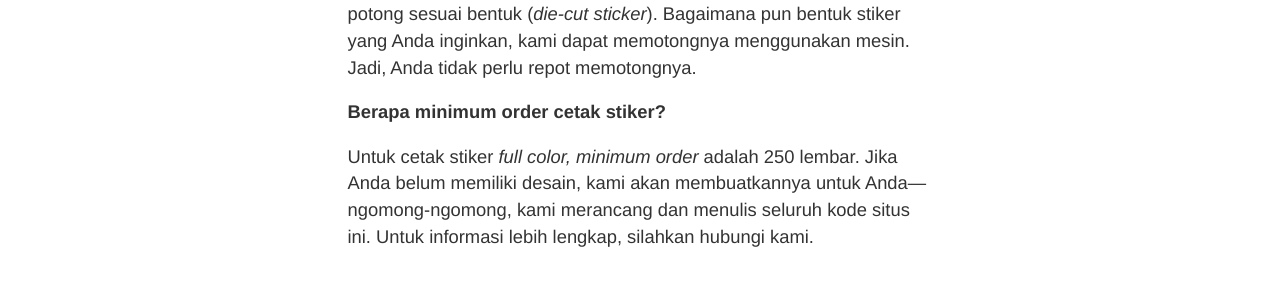
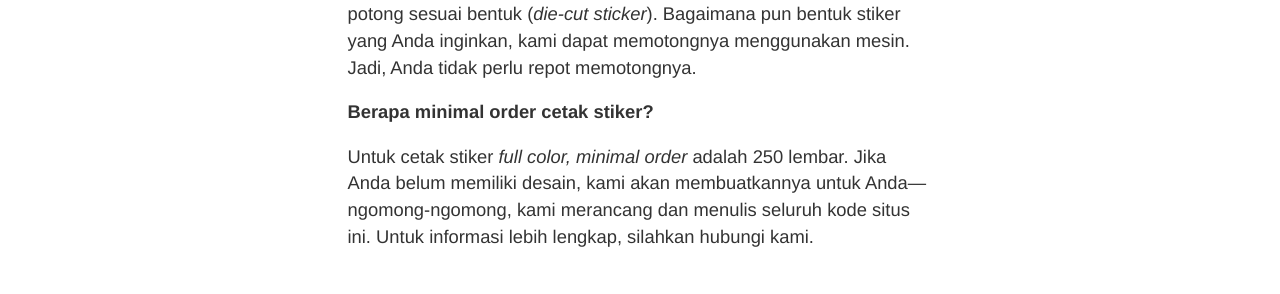
Before and after one commit to tertanda/kursif.github.io, a Jekyll site: the page built from artikel/_posts/2017-01-09-cetak-stiker-full-color.md, in a window 1280 px wide and 900 px high, scrolled down 1256 px. Shown: the part 159-453 px from the top of the window. Built offline with Jekyll 4.4.1, drawn with Linux system fonts in a browser that asks for light colours; a script that is not in the unit is left out.

Commit message:
Memperbarui artikel.

```diff
--- a/artikel/_posts/2017-01-09-cetak-stiker-full-color.md
+++ b/artikel/_posts/2017-01-09-cetak-stiker-full-color.md
@@ -26,6 +26,6 @@
 
 Ya, daftar harga di atas sudah termasuk biaya cetak stiker *full color* dan potong sesuai bentuk (*die-cut sticker*). Bagaimana pun bentuk stiker yang Anda inginkan, kami dapat memotongnya menggunakan mesin. Jadi, Anda tidak perlu repot memotongnya.
 
-**Berapa minimum order cetak stiker?**
+**Berapa minimal order cetak stiker?**
 
-Untuk cetak stiker *full color,* *minimum order* adalah 250 lembar. Jika Anda belum memiliki desain, kami akan membuatkannya untuk Anda—ngomong-ngomong, kami merancang dan menulis seluruh kode situs ini. Untuk informasi lebih lengkap, silahkan hubungi kami.
+Untuk cetak stiker *full color,* *minimal order* adalah 250 lembar. Jika Anda belum memiliki desain, kami akan membuatkannya untuk Anda—ngomong-ngomong, kami merancang dan menulis seluruh kode situs ini. Untuk informasi lebih lengkap, silahkan hubungi kami.
```
